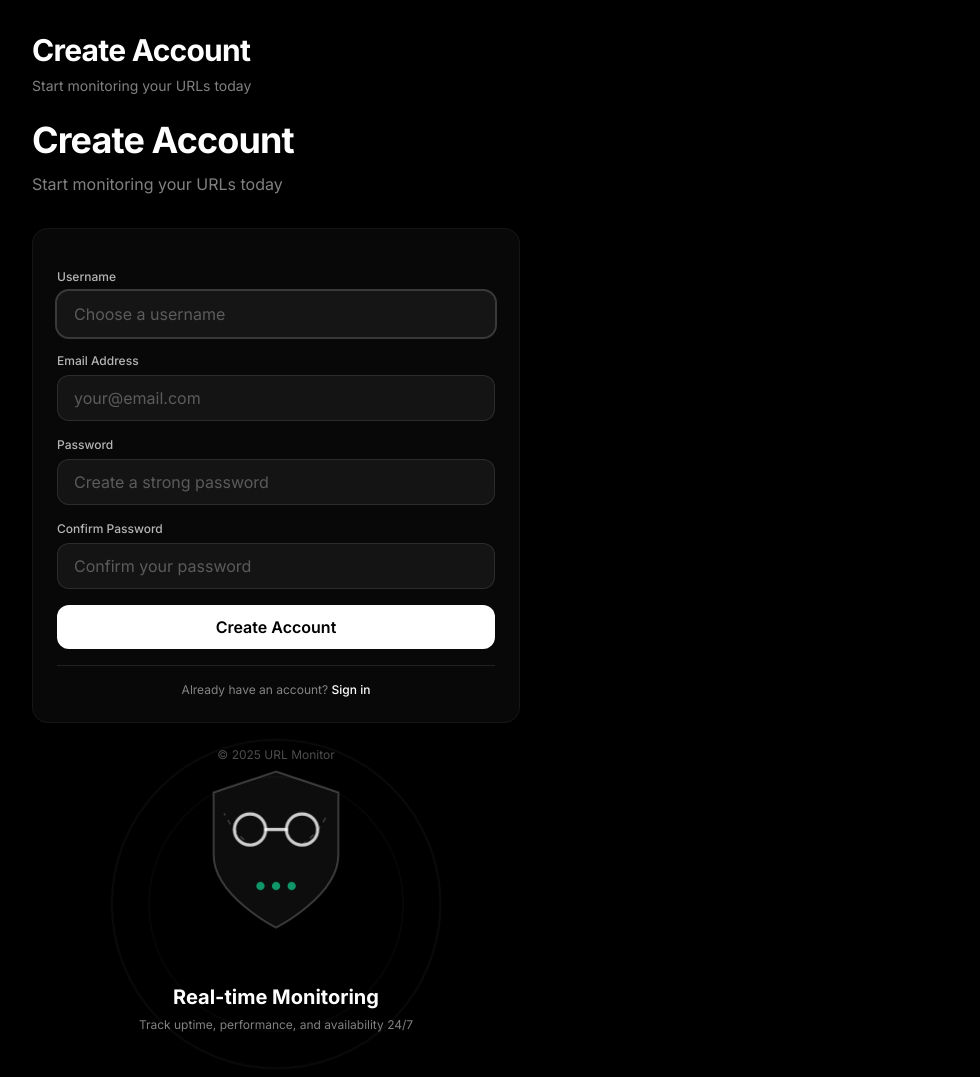
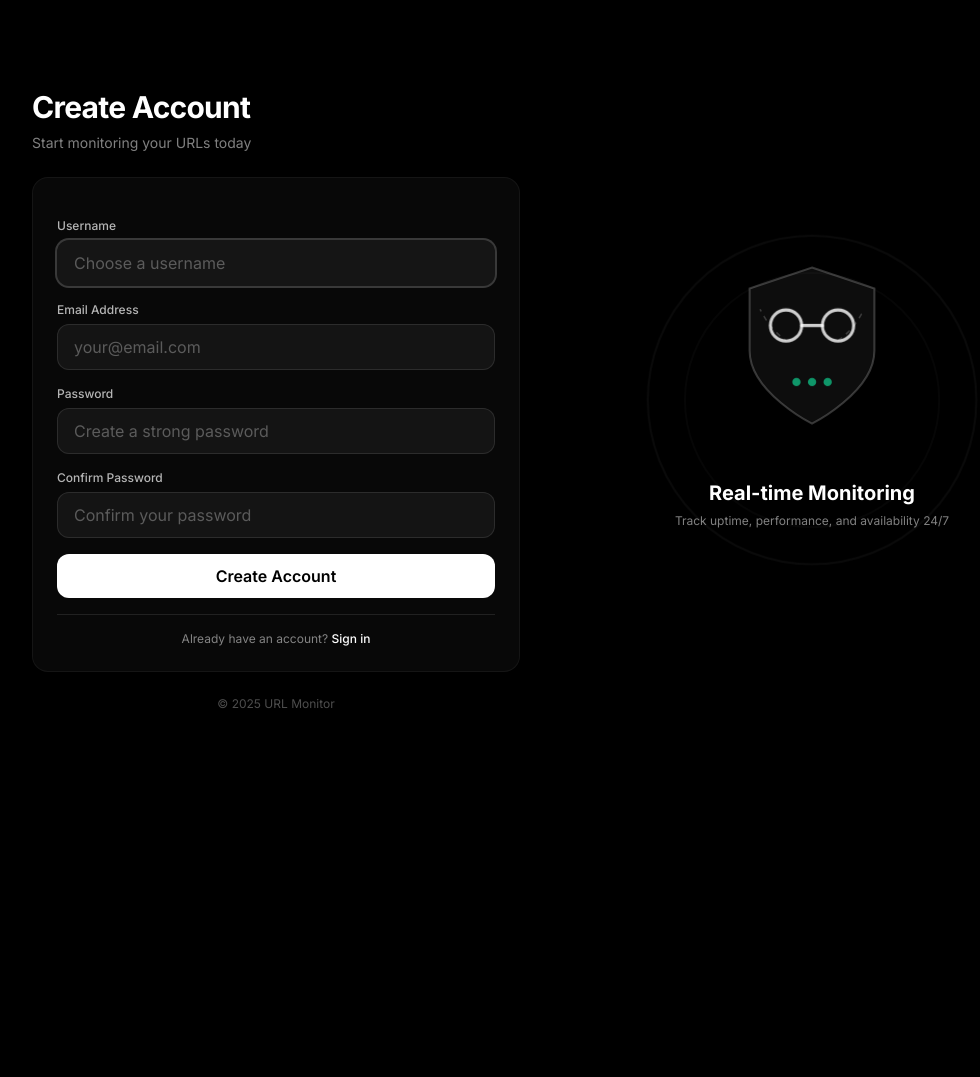
Before and after one commit to MDhruv03/URL-Monitor, a Django app: page /register/ in a window 1280 px wide. Shown: the whole page, without its empty margins (96-1076 px from the left). After the commit the page ends 708 px from the top, so only its background shows below. Run offline with Django 5.2, Linux system fonts and the light colour scheme; parts of the project's set-up code (start-up, migrations or seed data) failed here and were passed over; some libraries are stand-ins or nearby versions.

Commit message:
Fix register page - remove duplicate heading divs

```diff
--- a/templates/register.html
+++ b/templates/register.html
@@ -76,11 +76,6 @@
                 <div class="mb-6">
                     <h1 class="text-3xl font-bold tracking-tight mb-2">Create Account</h1>
                     <p class="text-white/50 text-sm">Start monitoring your URLs today</p>
-                </div>
-            <div class="animate-fadeIn">
-                <div class="mb-8">
-                    <h1 class="text-4xl font-bold tracking-tight mb-3">Create Account</h1>
-                    <p class="text-white/50">Start monitoring your URLs today</p>
                 </div>
 
                 <div class="glass-effect rounded-2xl p-6">
```
